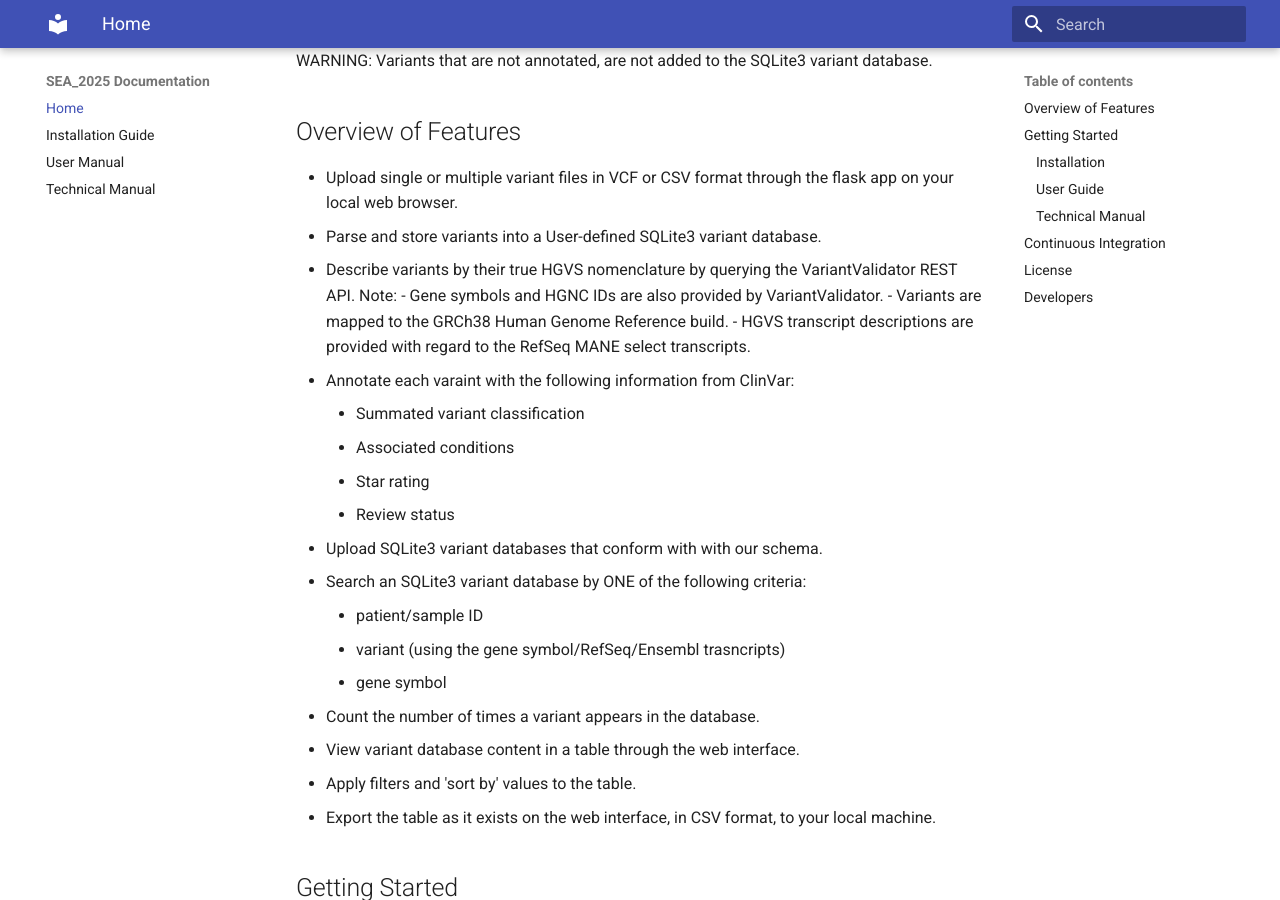
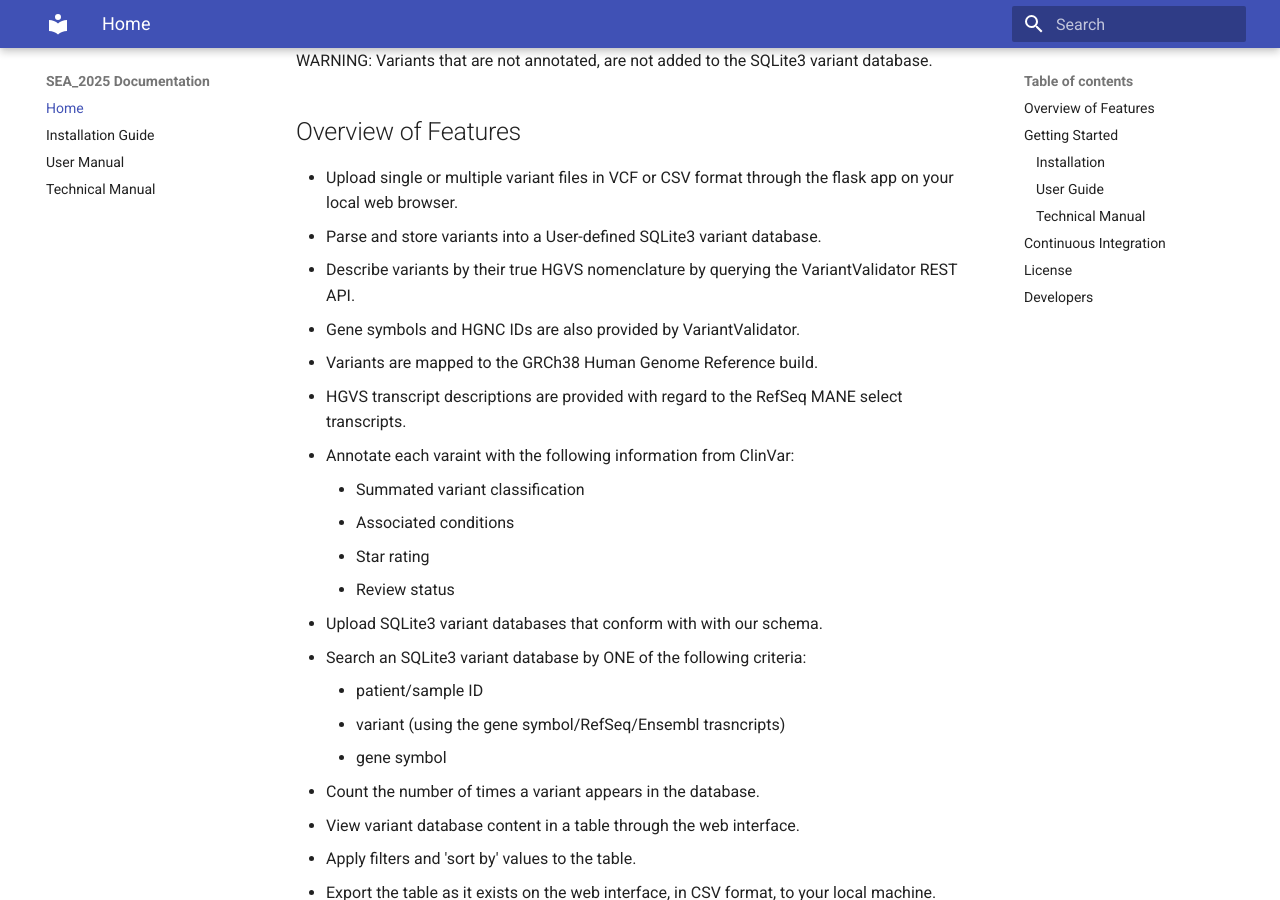
Before and after one commit to RebeccaSizer/Software_Engineering_Assessment_2025_AR_RW_RS, an MkDocs documentation site: the page built from docs/index.md, in a window 1280 px wide and 900 px high, scrolled down 703 px. Built offline with MkDocs 1.6.1 and Material for MkDocs 9.7.7, drawn with Linux system fonts in a browser that asks for light colours; part of the change alters nothing that is shown.

Commit message:
Update index.md

```diff
--- a/docs/index.md
+++ b/docs/index.md
@@ -13,9 +13,9 @@ WARNING: Variants that are not annotated, are not added to the SQLite3 variant d
 - Upload single or multiple variant files in VCF or CSV format through the flask app on your local web browser.
 - Parse and store variants into a User-defined SQLite3 variant database.
 - Describe variants by their true HGVS nomenclature by querying the VariantValidator REST API.
-  Note: - Gene symbols and HGNC IDs are also provided by VariantValidator.
-        - Variants are mapped to the GRCh38 Human Genome Reference build.
-        - HGVS transcript descriptions are provided with regard to the RefSeq MANE select transcripts.
+  - Gene symbols and HGNC IDs are also provided by VariantValidator.
+  - Variants are mapped to the GRCh38 Human Genome Reference build.
+  - HGVS transcript descriptions are provided with regard to the RefSeq MANE select transcripts.
 - Annotate each varaint with the following information from ClinVar:
     - Summated variant classification
     - Associated conditions
```
